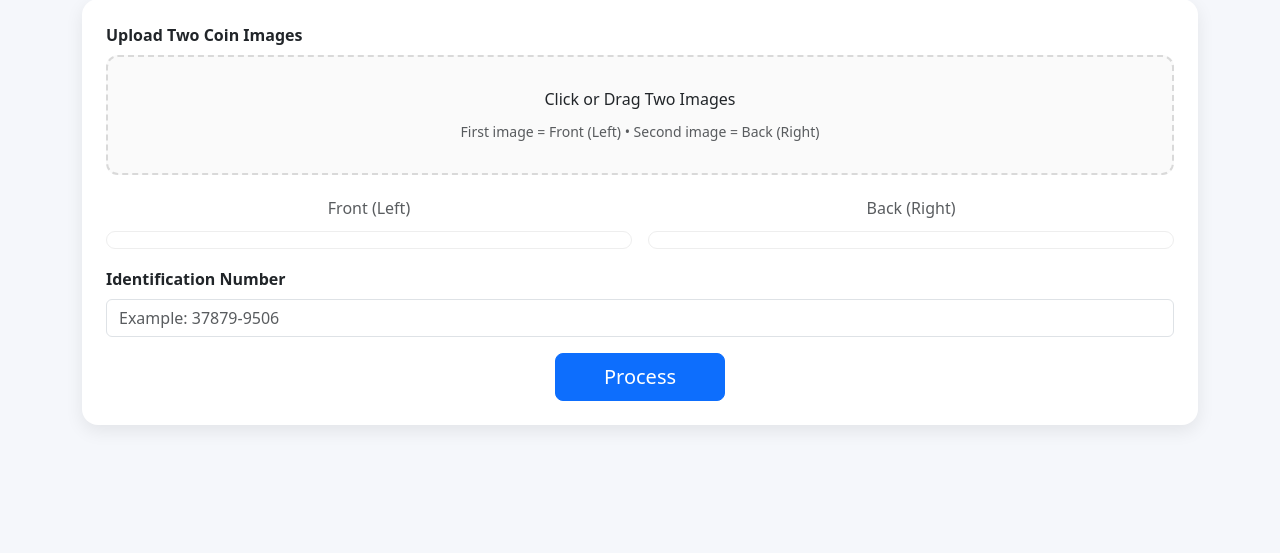
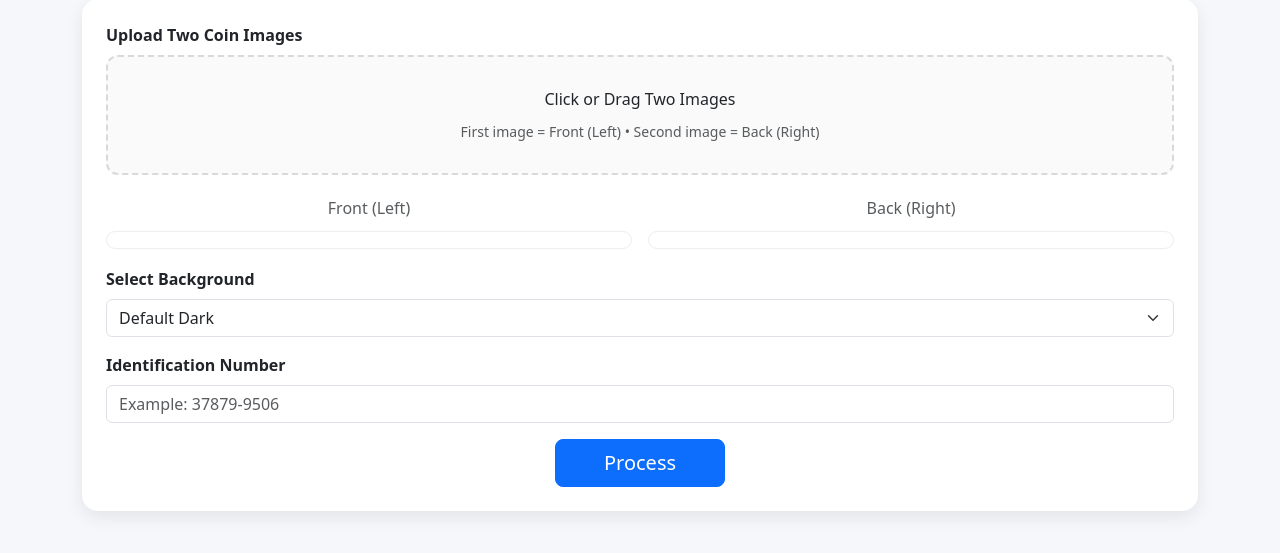
Before and after one commit to leadvictory/coin-composer, a Flask app: page / in a window 1280 px wide. Shown: the part 111-664 px from the top of the page. Run offline with Flask 3, Linux system fonts and the light colour scheme; parts of the project's set-up code (start-up, migrations or seed data) failed here and were passed over.

Commit message:
add background selection

```diff
--- a/app.py
+++ b/app.py
@@ -11,8 +11,8 @@ RESULT_FOLDER = "static/results"
 os.makedirs(UPLOAD_FOLDER, exist_ok=True)
 os.makedirs(RESULT_FOLDER, exist_ok=True)
 
-BACKGROUND_PATH = "background.jpeg"  # put it next to app.py
-
+background_file = request.form.get("background", "background.jpeg")
+background_path = os.path.join(background_file)
 
 def _load_font(size: int):
     """
@@ -290,7 +290,7 @@ def index():
 
         # create final image
         final = create_coin_showcase(
-            BACKGROUND_PATH,
+            background_path,
             front_img,
             back_img,
             coin_id
--- a/templates/index.html
+++ b/templates/index.html
@@ -99,7 +99,18 @@
           </div>
 
         </div>
+        <div class="mb-3">
 
+          <label class="form-label fw-semibold">Select Background</label>
+
+          <select name="background" class="form-select">
+
+            <option value="background.jpeg">Default Dark</option>
+            <option value="background_blue.jpeg">Blue Background</option>
+
+          </select>
+
+        </div>
         <div class="mb-3">
 
           <label class="form-label fw-semibold">Identification Number</label>
```
Also changed, not shown: background_blue.jpeg (added).
